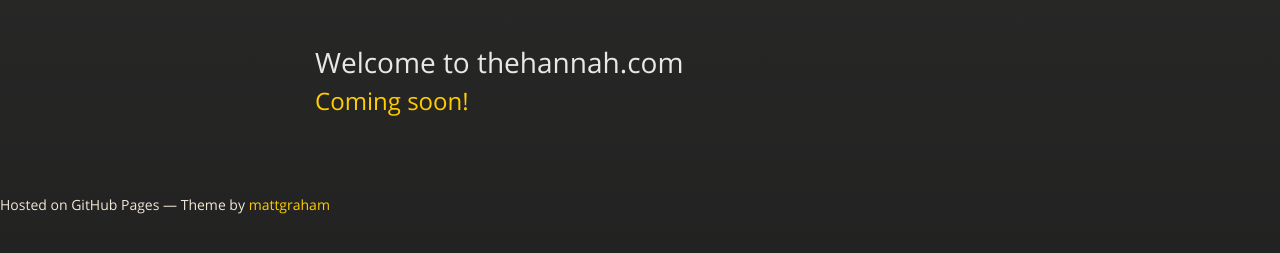
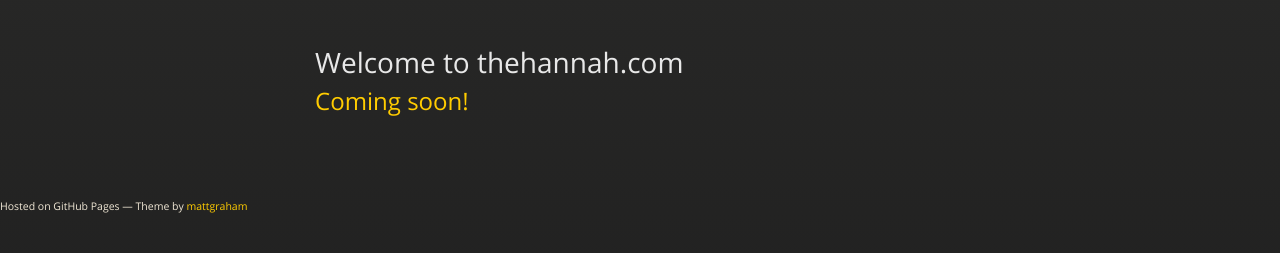
Before and after one commit to thehannah/thehannahcom, a plain HTML site: page index.html in a window 1280 px wide. Shown: the part 187-440 px from the top of the page. Drawn offline with nearby package versions, Linux system fonts and the light colour scheme.

Commit message:
Update index.html

```diff
--- a/index.html
+++ b/index.html
@@ -52,7 +52,7 @@
 
     </div>
     <div>
-     <span class="credits right"><small></small>Hosted on GitHub Pages &mdash; Theme by <a href="https://twitter.com/michigangraham">mattgraham</a></small></span>
+     <span class="credits right"><small>Hosted on GitHub Pages &mdash; Theme by <a href="https://twitter.com/michigangraham">mattgraham</a></small></span>
    </div>
     <!--[if !IE]><script>fixScale(document);</script><![endif]-->
 <script>
```
